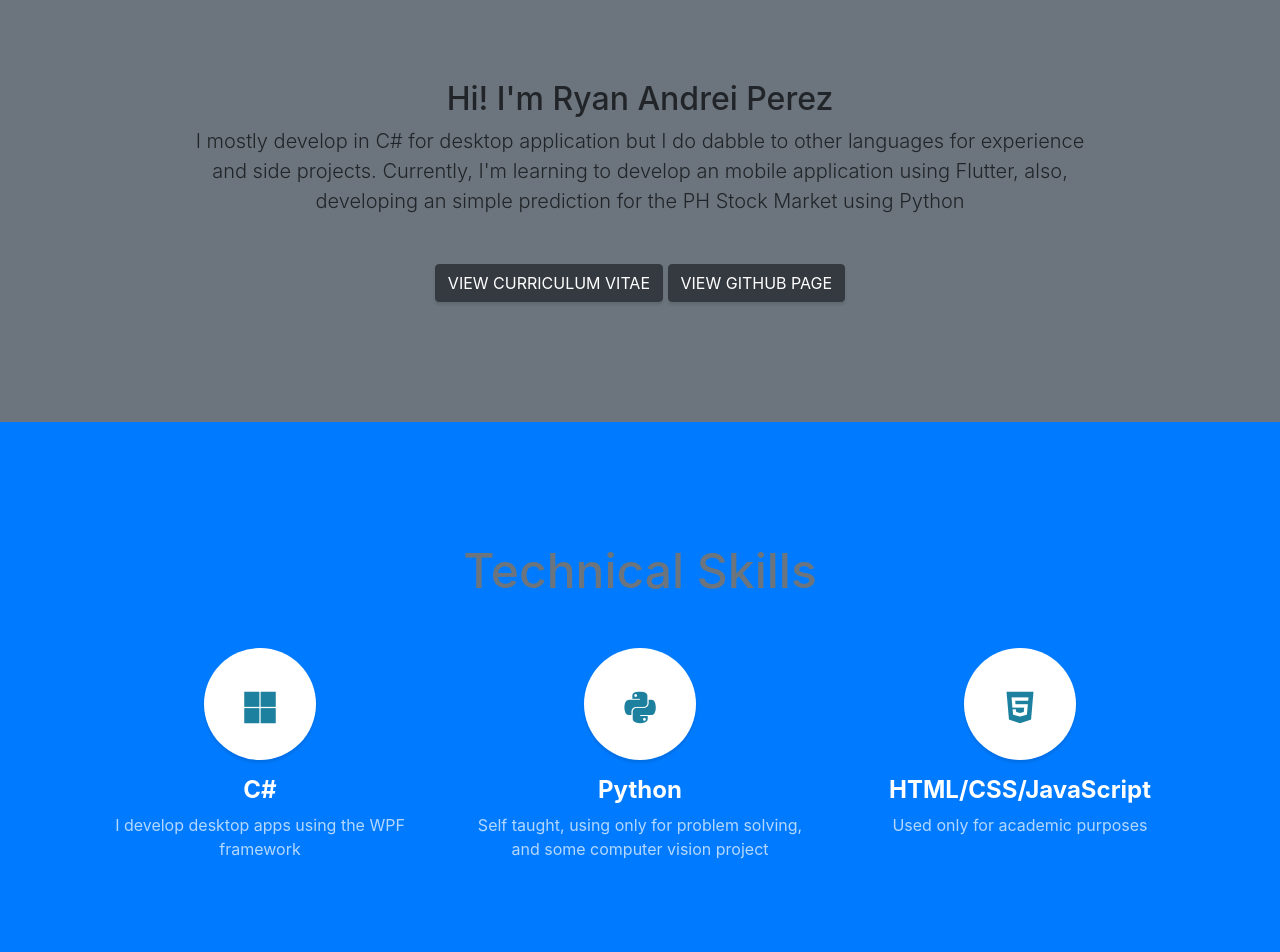
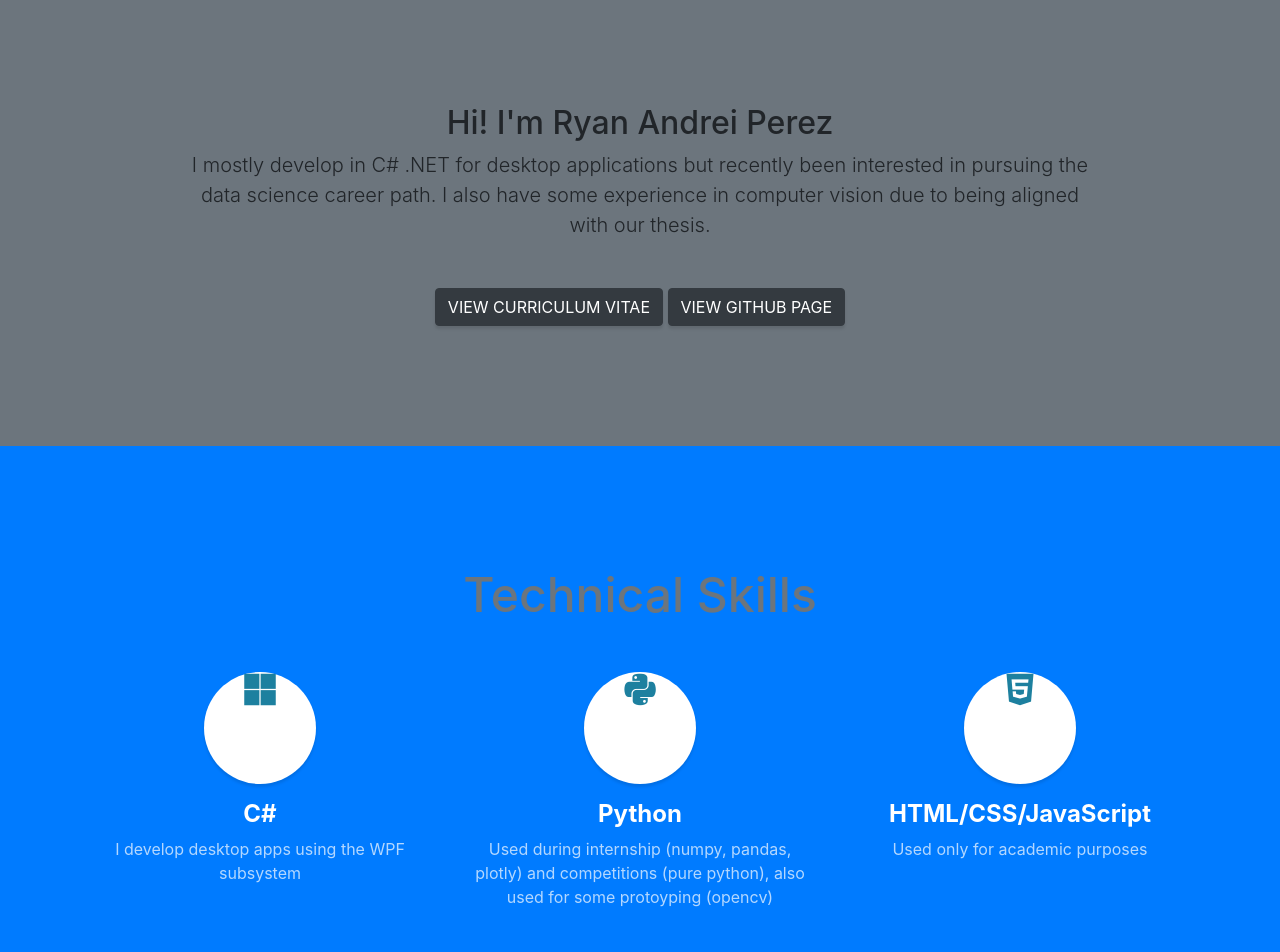
Before and after one commit to ryanperezx/ryanperezx.github.io, a website with bundled scripts: page index.html in a window 1280 px wide. Shown: the part 840-1792 px from the top of the page. Built offline with nearby package versions, Linux system fonts and the light colour scheme.

Commit message:
Updated index page with updated information

```diff
--- a/index.html
+++ b/index.html
@@ -1,4 +1,4 @@
-<!DOCTYPE html>
+x<!DOCTYPE html>
 <html lang="en">
 
 <head>
@@ -66,7 +66,7 @@
       <div class="row">
         <div class="col-lg-10 mx-auto">
           <h2>Hi! I'm Ryan Andrei Perez</h2>
-          <p class="lead mb-5">I mostly develop in C# for desktop application but I do dabble to other languages for experience and side projects. Currently, I'm learning to develop an mobile application using Flutter, also, developing an simple prediction for the PH Stock Market using Python</p>
+          <p class="lead mb-5">I mostly develop in C# .NET for desktop applications but recently been interested in pursuing the data science career path. I also have some experience in computer vision due to being aligned with our thesis. </p>
           <a class="btn btn-dark btn-xl js-scroll-trigger" href="https://ryanperezx.github.io/resume-cv/">VIEW CURRICULUM VITAE</a>
           <a class="btn btn-dark btn-xl js-scroll-trigger" href="https://github.com/ryanperezx">VIEW GITHUB PAGE</a>
 
@@ -90,7 +90,7 @@
           <h4>
             <strong>C#</strong>
           </h4>
-          <p class="text-faded mb-0">I develop desktop apps using the WPF framework</p>
+          <p class="text-faded mb-0">I develop desktop apps using the WPF subsystem</p>
         </div>
         <div class="col-lg-4 col-md-6 mb-5 mb-lg-0">
           <span class="service-icon rounded-circle mx-auto mb-3">
@@ -99,7 +99,7 @@
           <h4>
             <strong>Python</strong>
           </h4>
-          <p class="text-faded mb-0">Self taught, using only for problem solving, and some computer vision project</p>
+          <p class="text-faded mb-0">Used during internship (numpy, pandas, plotly) and competitions (pure python), also used for some protoyping (opencv)</p>
         </div>
         <div class="col-lg-4 col-md-6 mb-5 mb-md-0">
           <span class="service-icon rounded-circle mx-auto mb-3">
```
